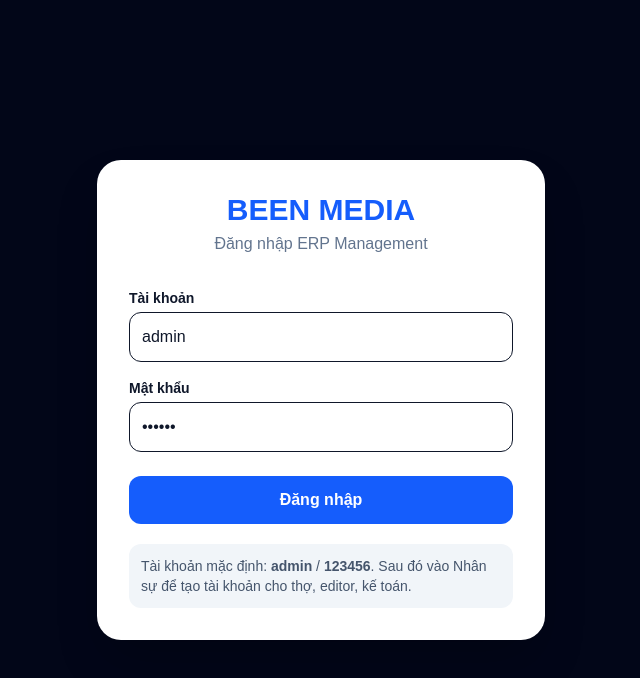
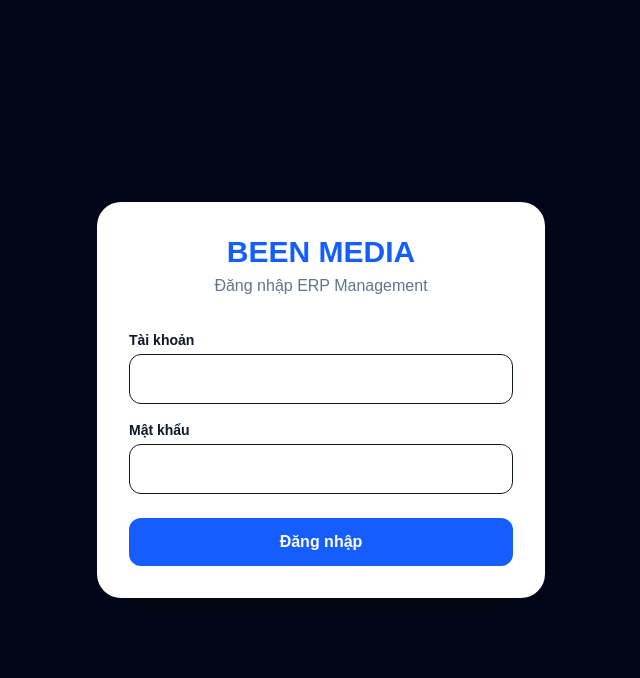
Before and after one commit to beenmediavn/been-media-erp, a Next.js app: page /login in a window 1280 px wide. Shown: the top 678 px of the page, without its empty margins (319-959 px from the left). Built offline with nearby package versions, Linux system fonts and the light colour scheme; no server answers.

Commit message:
V7.13 PWA login security

```diff
--- a/app/login/page.tsx
+++ b/app/login/page.tsx
@@ -7,8 +7,8 @@
 
 export default function LoginPage() {
   const router = useRouter();
-  const [username, setUsername] = useState("admin");
-  const [password, setPassword] = useState("123456");
+  const [username, setUsername] = useState("");
+  const [password, setPassword] = useState("");
   const [loading, setLoading] = useState(false);
 
   async function handleLogin(e: React.FormEvent) {
@@ -57,7 +57,7 @@
 
   return (
     <main className="min-h-screen bg-slate-950 flex items-center justify-center p-4">
-      <form onSubmit={handleLogin} className="w-full max-w-md rounded-3xl bg-white p-8 shadow-2xl">
+      <form onSubmit={handleLogin} autoComplete="off" className="w-full max-w-md rounded-3xl bg-white p-8 shadow-2xl">
         <div className="mb-8 text-center">
           <h1 className="text-3xl font-bold text-blue-600">BEEN MEDIA</h1>
           <p className="mt-1 text-slate-500">Đăng nhập ERP Management</p>
@@ -66,11 +66,11 @@
         <div className="space-y-4">
           <div>
             <label className="mb-1 block text-sm font-semibold">Tài khoản</label>
-            <input className="w-full rounded-xl border p-3" value={username} onChange={(e) => setUsername(e.target.value)} />
+            <input name="erp_username" autoComplete="off" autoCapitalize="none" spellCheck={false} className="w-full rounded-xl border p-3" value={username} onChange={(e) => setUsername(e.target.value)} />
           </div>
           <div>
             <label className="mb-1 block text-sm font-semibold">Mật khẩu</label>
-            <input type="password" className="w-full rounded-xl border p-3" value={password} onChange={(e) => setPassword(e.target.value)} />
+            <input name="erp_password" type="password" autoComplete="new-password" className="w-full rounded-xl border p-3" value={password} onChange={(e) => setPassword(e.target.value)} />
           </div>
         </div>
 
@@ -78,9 +78,6 @@
           {loading ? "Đang đăng nhập..." : "Đăng nhập"}
         </button>
 
-        <div className="mt-5 rounded-xl bg-slate-100 p-3 text-sm text-slate-600">
-          Tài khoản mặc định: <b>admin</b> / <b>123456</b>. Sau đó vào Nhân sự để tạo tài khoản cho thợ, editor, kế toán.
-        </div>
       </form>
     </main>
   );
--- a/public/sw.js
+++ b/public/sw.js
@@ -1,30 +1,51 @@
-const CACHE='been-erp-v7-9-shell';
-const SHELL=['/','/login','/customers','/schedule','/job','/employees','/reserve','/payments','/cashflow','/salary','/drive','/reports','/settings','/manifest.webmanifest'];
-self.addEventListener('install',event=>{
+const CACHE = 'been-erp-v7-13-pwa';
+const STATIC = ['/manifest.webmanifest'];
+
+self.addEventListener('install', (event) => {
   self.skipWaiting();
-  event.waitUntil(caches.open(CACHE).then(cache=>cache.addAll(SHELL).catch(()=>{})));
+  event.waitUntil(caches.open(CACHE).then((cache) => cache.addAll(STATIC).catch(() => {})));
 });
-self.addEventListener('activate',event=>{
-  event.waitUntil(Promise.all([
-    self.clients.claim(),
-    caches.keys().then(keys=>Promise.all(keys.filter(k=>k!==CACHE).map(k=>caches.delete(k))))
-  ]));
+
+self.addEventListener('activate', (event) => {
+  event.waitUntil(
+    Promise.all([
+      self.clients.claim(),
+      caches.keys().then((keys) => Promise.all(keys.filter((key) => key !== CACHE).map((key) => caches.delete(key))))
+    ])
+  );
 });
-self.addEventListener('fetch',event=>{
-  const req=event.request;
-  if(req.method!=='GET') return;
-  const url=new URL(req.url);
-  if(url.origin!==self.location.origin || url.pathname.startsWith('/api/')) return;
-  if(req.mode==='navigate'){
-    event.respondWith(fetch(req).then(res=>{
-      const copy=res.clone();
-      caches.open(CACHE).then(c=>c.put(req,copy)).catch(()=>{});
-      return res;
-    }).catch(()=>caches.match(req).then(r=>r||caches.match('/'))));
+
+self.addEventListener('fetch', (event) => {
+  const req = event.request;
+  if (req.method !== 'GET') return;
+  const url = new URL(req.url);
+  if (url.origin !== self.location.origin || url.pathname.startsWith('/api/')) return;
+
+  // Always prefer the live app for page navigation so an installed PWA does not get stuck on an old build.
+  if (req.mode === 'navigate') {
+    event.respondWith(
+      fetch(req, { cache: 'no-store' }).catch(async () => {
+        const cached = await caches.match(req);
+        if (cached) return cached;
+        return new Response(
+          '<!doctype html><html lang="vi"><meta charset="utf-8"><meta name="viewport" content="width=device-width,initial-scale=1"><body style="font-family:sans-serif;padding:24px"><h3>BEEN MEDIA ERP</h3><p>Thiết bị đang ngoại tuyến. Hãy kết nối mạng và mở lại ứng dụng.</p></body></html>',
+          { headers: { 'Content-Type': 'text/html; charset=utf-8' } }
+        );
+      })
+    );
     return;
   }
-  event.respondWith(caches.match(req).then(cached=>cached||fetch(req).then(res=>{
-    if(res.ok){const copy=res.clone();caches.open(CACHE).then(c=>c.put(req,copy)).catch(()=>{});}
-    return res;
-  })));
+
+  // Cache only same-origin static assets after a successful network response.
+  if (url.pathname.startsWith('/_next/static/') || url.pathname.startsWith('/icons/') || url.pathname === '/manifest.webmanifest') {
+    event.respondWith(
+      caches.match(req).then((cached) => cached || fetch(req).then((res) => {
+        if (res.ok) {
+          const copy = res.clone();
+          caches.open(CACHE).then((cache) => cache.put(req, copy)).catch(() => {});
+        }
+        return res;
+      }))
+    );
+  }
 });
```
Also changed, not shown: README_V7_13_PWA_LOGIN_SECURITY.txt (added), public/icons/icon-192.png (added), public/icons/icon-512.png (added), public/manifest.webmanifest.
